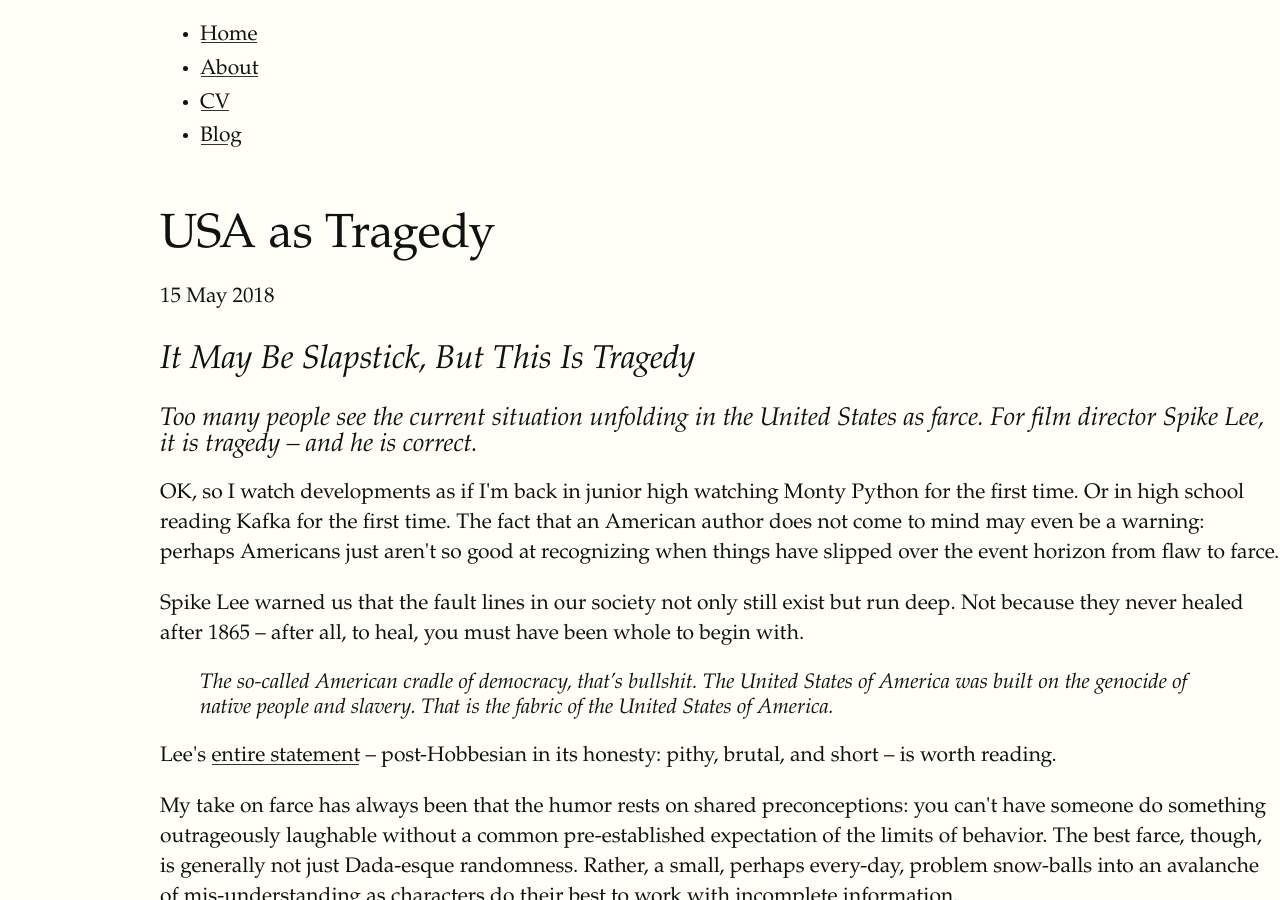
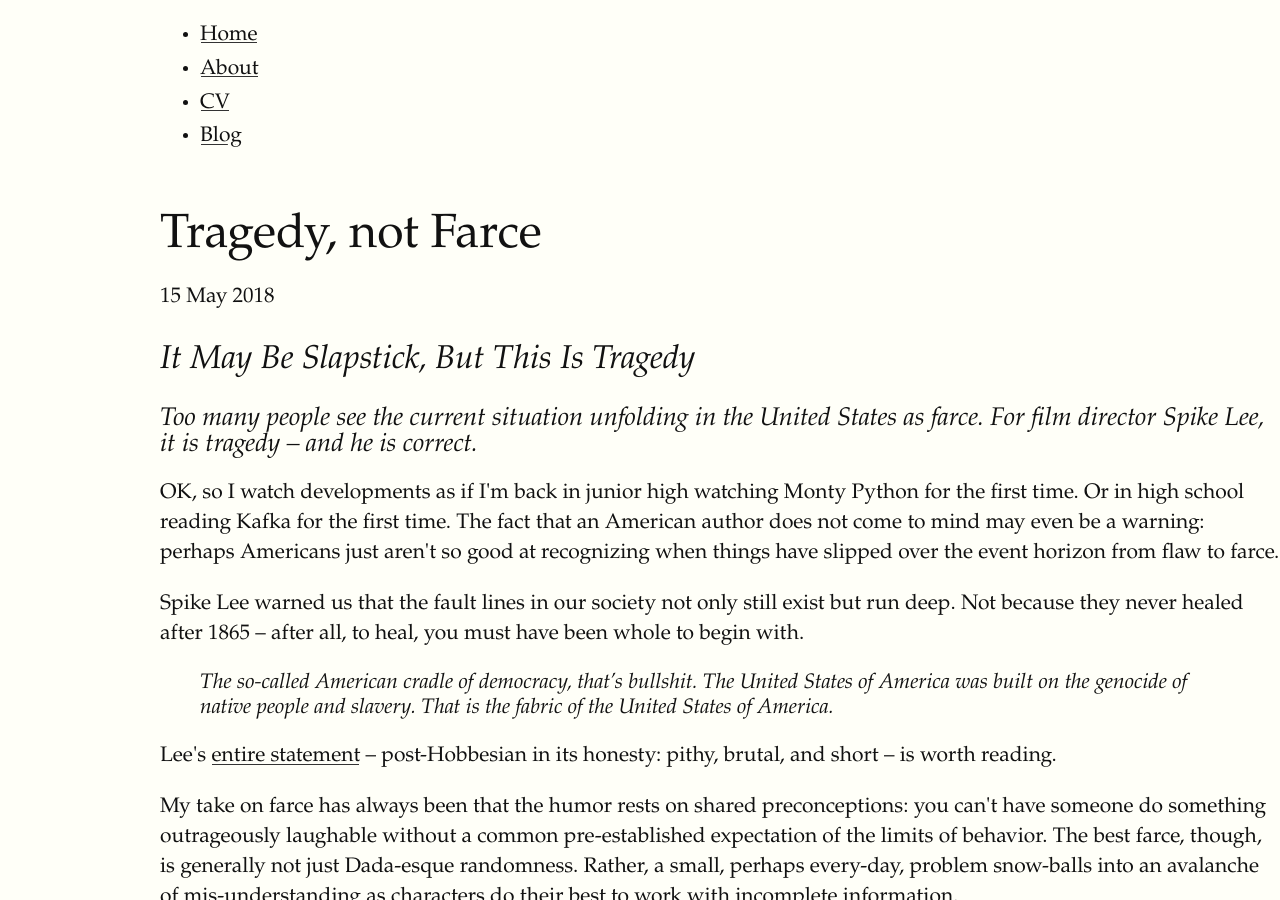
Before and after one commit to DavidErroll/DavidErroll.github.io, a Jekyll site: the page built from _posts/2018-05-15-usa-as-tragedy.md, in a window 1280 px wide and 900 px high. Built offline with Jekyll 4.4.1, drawn with Linux system fonts in a browser that asks for light colours; some web fonts are replaced.

Commit message:
Update 2018-05-15-usa-as-tragedy.md

```diff
--- a/_posts/2018-05-15-usa-as-tragedy.md
+++ b/_posts/2018-05-15-usa-as-tragedy.md
@@ -1,6 +1,6 @@
 ---
 layout: post
-title: "USA as Tragedy"
+title: "Tragedy, not Farce"
 date: 2018-05-15
 ---
 
```
